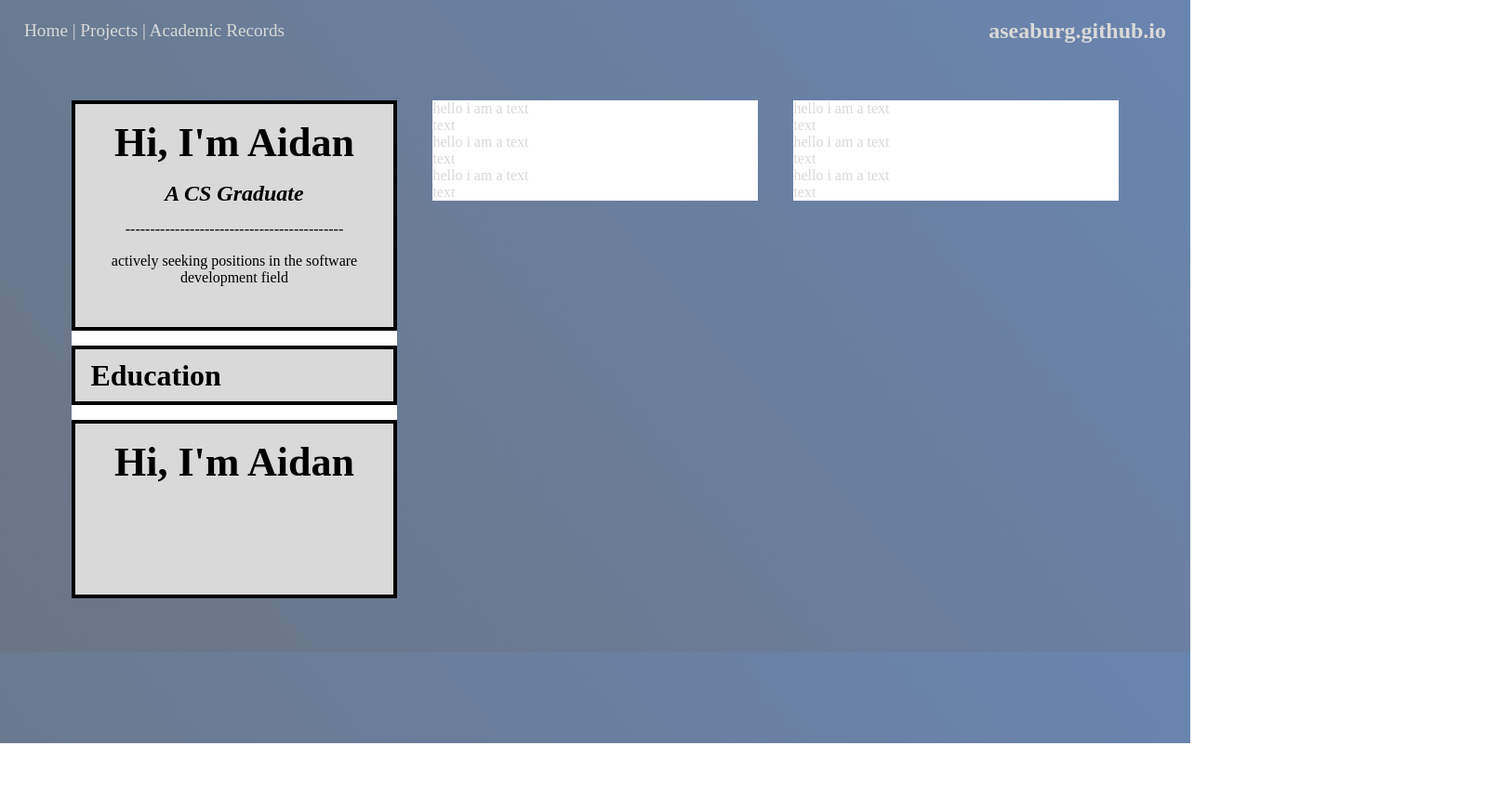
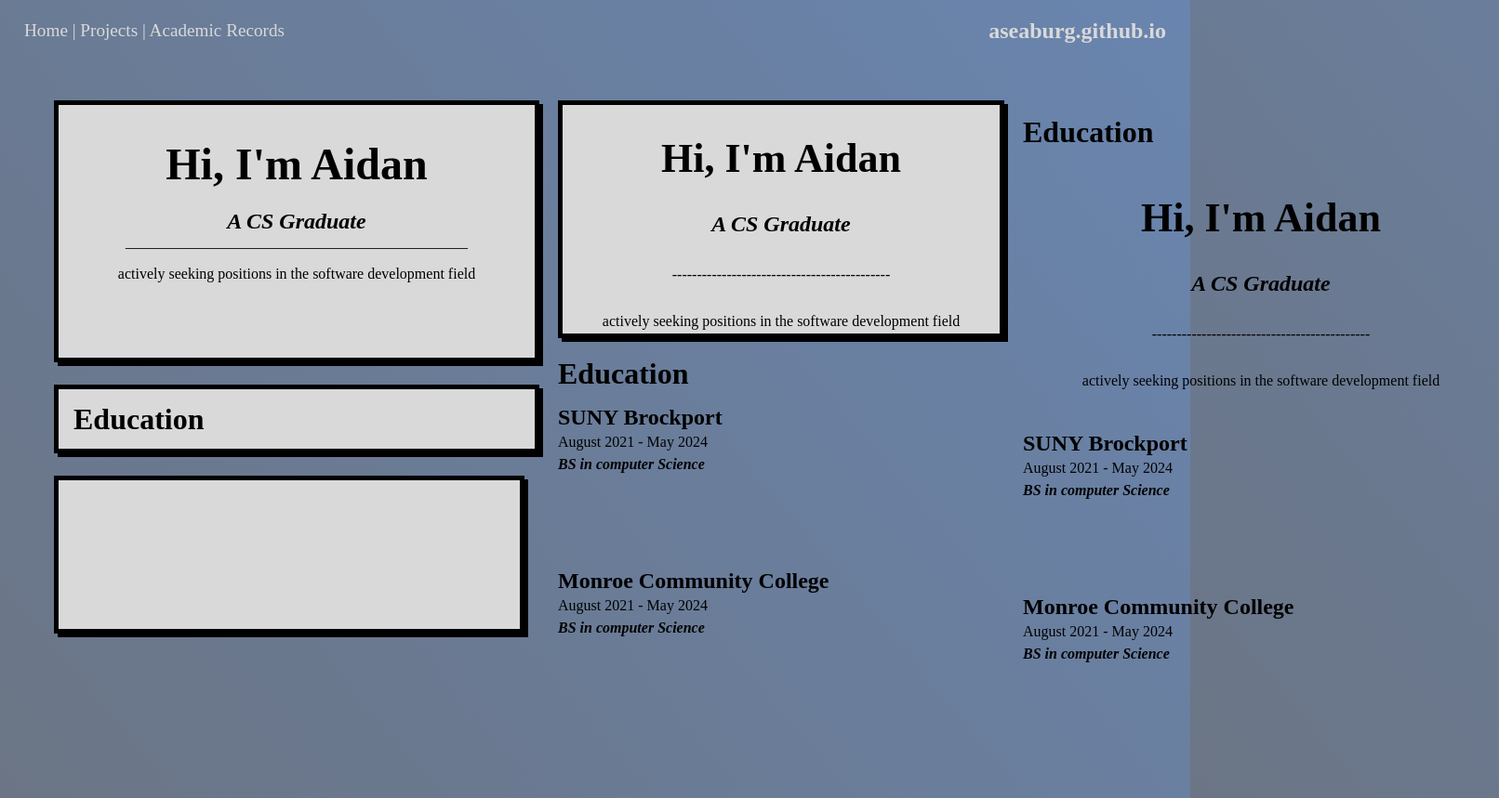
Before and after one commit to aseaburg/aseaburg.github.io, a plain HTML site: page index.html in a window 1280 px wide. Shown: the whole page at 93% size, 1612 px wide, since content can reach past the window. Before the commit the page ends 800 px from the top, so only its background shows below. Drawn offline with Linux system fonts and the light colour scheme; a script that the page names is missing; a web font is replaced by a local one.

Commit message:
saving progress...

```diff
--- a/index.html
+++ b/index.html
@@ -11,17 +11,35 @@
   <body>
     <main>
         <div class="nav">
-            <a>Home</a>
-            <span> | </span>
-            <a>Projects</a>
-            <span> | </span>
-            <a>Academic Records</a>
-            <b>aseaburg.github.io</b>
+            <a>Home</a> | <a>Projects</a> | <a>Academic Records</a> <b>aseaburg.github.io</b>
         </div>
 
         <span style="display: flex; justify-content: space-around; padding: 50px;">
+
             <div>
-                <div class="intro">
+                <div class="box">
+                    <div class="intro">
+                        <h2 style="font-size: 3rem; line-height: 1rem;">Hi, I'm Aidan</h2>
+                        <b style="font-size: 1.5rem;"><i>A CS Graduate</i></b>
+                        ______________________________________________
+                        <p>actively seeking positions in the software development field</p>
+                    </div>
+                </div>
+                <div class="box">
+                    <div class="title">
+                        <b>Education</b>
+                    </div>
+                </div>
+                <div class="box">
+                    <div class="brockport">
+                        <div></div>
+                        <div></div>
+                    </div>
+                </div>
+            </div>
+
+            <div>
+                <div class="intro box">
                     <p><b style="font-size: 2.75em;">Hi, I'm Aidan</b></p>
                     <p><b><i style="font-size: 1.5em;">A CS Graduate</i></b></p>
                     <p>--------------------------------------------</p>
@@ -30,32 +48,54 @@
                 <div class="education">
                     <p><b style="font-size: 2em;">Education</b></p>
                 </div>
-                <div class="brockport">
-                    <p><b style="font-size: 2.75em;">Hi, I'm Aidan</b></p>
+                <div class="brockport" style="line-height: 1.5em;">
+                    <p>
+                        <b style="font-size: 1.5em;">SUNY Brockport</b><br>
+                        August 2021 - May 2024 <br>
+                        <b><i>BS in computer Science</i></b><br>
+
+                    </p>
+                </div>
+                <div class="brockport" style="line-height: 1.5em;">
+                    <p>
+                        <b style="font-size: 1.5em;">Monroe Community College</b><br>
+                        August 2021 - May 2024 <br>
+                        <b><i>BS in computer Science</i></b><br>
+
+                    </p>
                 </div>
             </div>
+
             <div>
-                <div>
-                    hello i am a text text
+                <div class="education">
+                    <p><b style="font-size: 2em;">Education</b></p>
                 </div>
-                <div>
-                    hello i am a text text
+                <div class="intro">
+                    <p><b style="font-size: 2.75em;">Hi, I'm Aidan</b></p>
+                    <p><b><i style="font-size: 1.5em;">A CS Graduate</i></b></p>
+                    <p>--------------------------------------------</p>
+                    <p>actively seeking positions in the software development field</p>
                 </div>
-                <div>
-                    hello i am a text text
+
+                <div class="brockport" style="line-height: 1.5em;">
+                    <p>
+                        <b style="font-size: 1.5em;">SUNY Brockport</b><br>
+                        August 2021 - May 2024 <br>
+                        <b><i>BS in computer Science</i></b><br>
+
+                    </p>
+                </div>
+                <div class="brockport" style="line-height: 1.5em;">
+                    <p>
+                        <b style="font-size: 1.5em;">Monroe Community College</b><br>
+                        August 2021 - May 2024 <br>
+                        <b><i>BS in computer Science</i></b><br>
+
+                    </p>
                 </div>
             </div>
-            <div>
-                <div>
-                    hello i am a text text
-                </div>
-                <div>
-                    hello i am a text text
-                </div>
-                <div>
-                    hello i am a text text
-                </div>
-            </div>
+
+
 
         </span>
 
--- a/style.css
+++ b/style.css
@@ -20,46 +20,44 @@ html{
     float: right;
     font-size: x-large;
 }
-span div{
-    background-color: white;
-    color: #D9D9D9;
-    height: 100%;
-    width: 30%;
+
+/*formatting for all of the cells*/
+
+.box{
+    background-color: #D9D9D9;
+    color: black;
+    border: .35rem solid black;
+    box-shadow: .25rem .25rem 0 black;
+    box-sizing: border-box;
+    margin-bottom: 1.25rem;
+    margin-right: 1.25rem;
+    display: inline-block;
+    overflow: hidden;
 }
 
 .intro{
-    background-color: #D9D9D9;
-    color: black;
-    width: 100%;
-    height: 15.5em;
+    display: flex;
+    flex-direction: column;
+    align-items: center;
     text-align: center;
-    border: .25em solid black;
-    box-sizing: border-box;
+    width: 30rem;
+    height: 16rem;
+    padding: 1rem;
+    padding-bottom: 0;
 }
-
-.education{
+.title{
     display: flex;
     align-items: center;
-    background-color: #D9D9D9;
-    color: black;
-    width: 100%;
-    height: 4em;
-    padding-left: 1em;
-    position: relative;
-    margin-top: 1em;
-    border: .25em solid black;
-    box-sizing: border-box;
+    width: 31rem;
+    height: 4rem;
+    font-size: xx-large;
+    padding-left: 1rem;
 }
 .brockport{
-    background-color: #D9D9D9;
-    color: black;
-    width: 100%;
-    height: 12em;
+    width: 31rem;
+    height: 10em;
     position: relative;
-    text-align: center;
-    border: .25em solid black;
-    box-sizing: border-box;
-    margin-top: 1em;
+    line-height: 1.5em;
 }
 
 
```
Also changed, not shown: media/BP_LOGO.svg (added), media/MCC_LOGO.svg (added).
